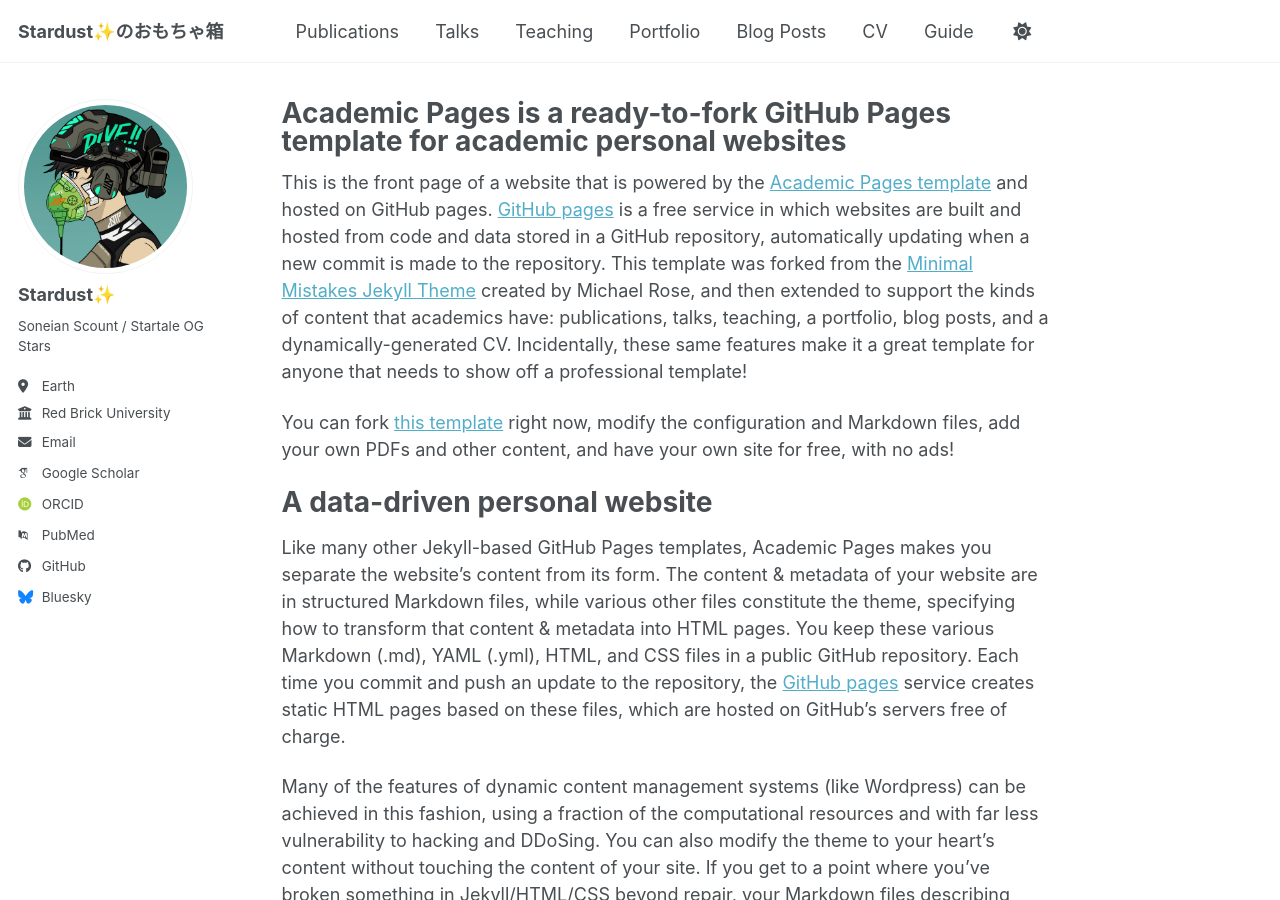
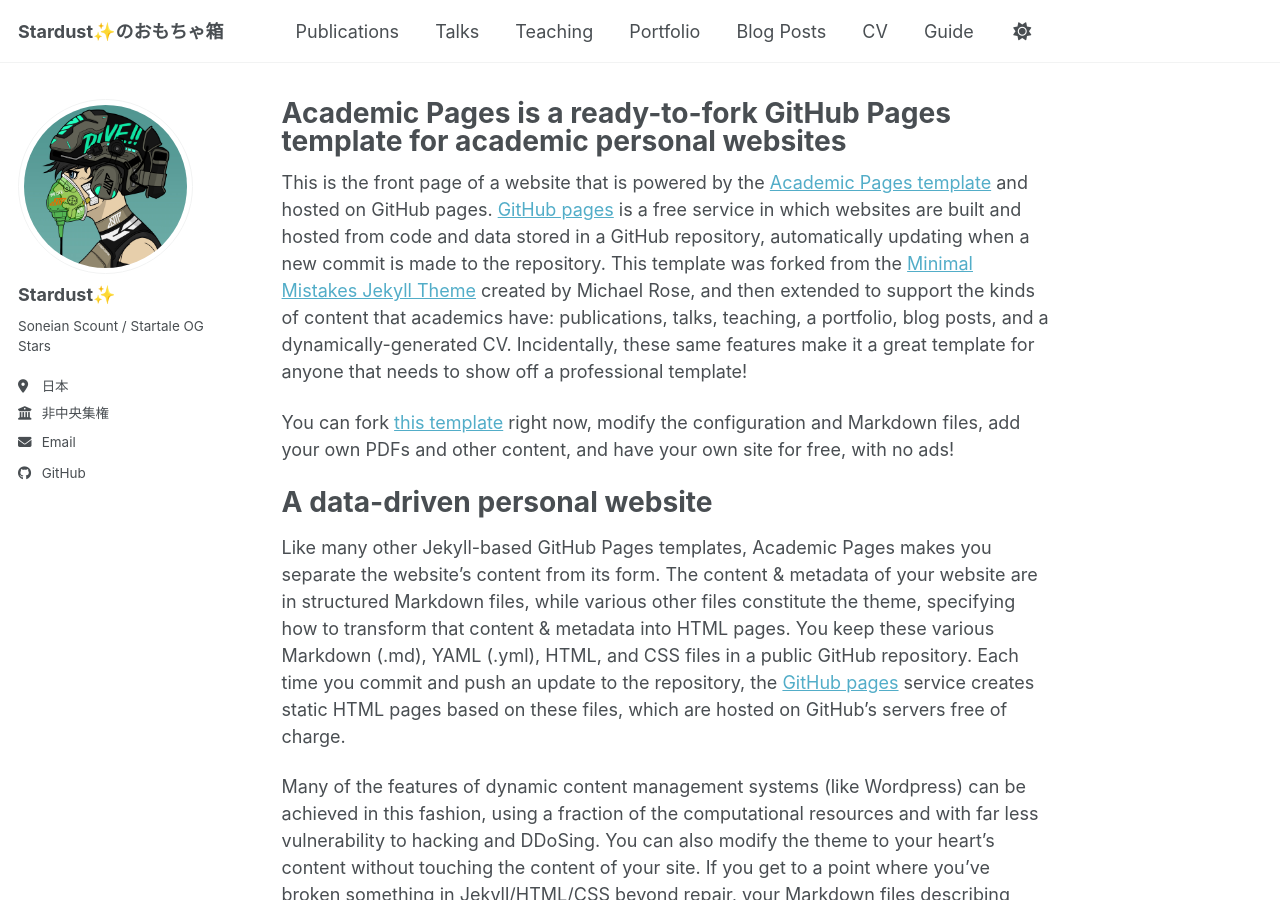
Before and after one commit to stardustdotbox/stardustdotbox.github.io, a Jekyll site: the page built from _pages/about.md, in a window 1280 px wide and 900 px high. Built offline with Jekyll 4.4.1, drawn with Linux system fonts in a browser that asks for light colours; some web fonts are replaced; a script bundle is joined from its source files by our own code; library files that are not in the unit come from our copies.

Commit message:
ホームページ初期設定

```diff
--- a/_config.yml
+++ b/_config.yml
@@ -27,21 +27,21 @@
   name             : "Stardust✨"
   pronouns         : # example: "she/her"
   bio              : "Soneian Scount / Startale OG Stars"
-  location         : "Earth"
-  employer         : "Red Brick University"
+  location         : "日本"
+  employer         : "非中央集権"
   uri              : # URL
-  email            : "none@example.org"
+  email            : "stardustdotbox@gmail.com"
 
   # Academic websites
   academia         : # URL
   arxiv            : # URL - Update with the correct link to your profile
-  googlescholar    : "https://scholar.google.com/citations?user=PS_CX0AAAAAJ"
+  googlescholar    : # "https://scholar.google.com/citations?user=PS_CX0AAAAAJ"
   inspire-hep      : # URL
   impactstory      : # URL
-  orcid            : "https://orcid.org/yourorcidurl"
+  orcid            : # "https://orcid.org/yourorcidurl"
   semantic         : # URL
   ssrn             : # URL
-  pubmed           : "https://www.ncbi.nlm.nih.gov/pubmed/?term=john+snow"
+  pubmed           : # "https://www.ncbi.nlm.nih.gov/pubmed/?term=john+snow"
   researchgate     : # URL
   scopus           : # URL
   zotero           : # URL
@@ -51,13 +51,13 @@
   bitbucket        : # Username - Update with your username on the site
   codepen          : # Username
   dribbble         : # Username
-  github           : "academicpages"
+  github           : "stardustdotbox"
   kaggle           : # Username
   stackoverflow    : # User number or user number and name (i.e., use "1" or "1/jeff-atwood")
 
   # Social media
   artstation       : # Username
-  bluesky          : "bsky.app" # Replace this with you Bluesky username
+  bluesky          : # "bsky.app" # Replace this with you Bluesky username
   facebook         : # Username
   flickr           : # Username
   foursquare       : # Username
```
